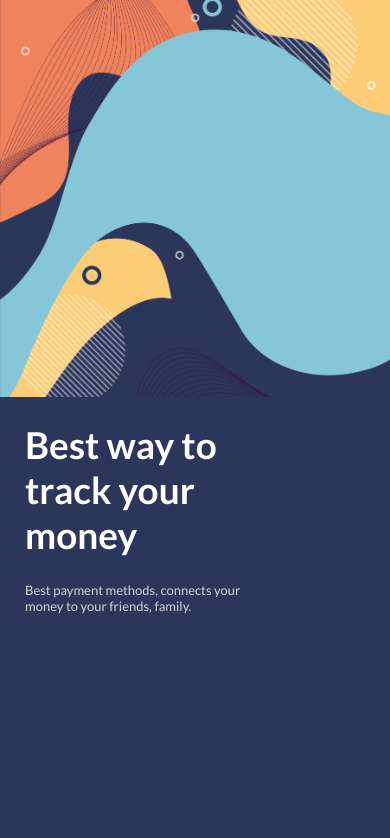
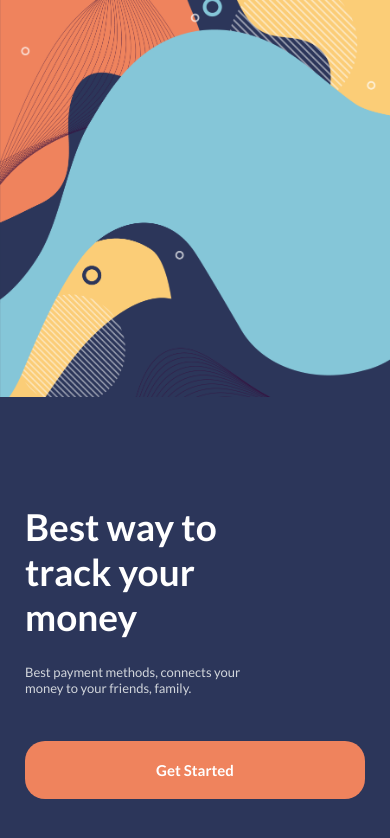
Before and after one commit to Nirushana/money_app, a React Native app: screen / in a window 390 px wide. Shown: the top 838 px of the page. Built offline with nearby package versions, Linux system fonts and the light colour scheme.

Commit message:
Commited

```diff
--- a/Components/Bottons/RegularBotton.tsx
+++ b/Components/Bottons/RegularBotton.tsx
@@ -25,8 +25,10 @@ interface ButtonProps {
 
 const RegularButton: FunctionComponent<ButtonProps> = (props) => {
   return (
-    <ButtonView onPress={props.onPress}>
-      <RegularText>Button</RegularText>
+    <ButtonView onPress={props.onPress} style={props.btnStyles}>
+      <RegularText textStyles={props.textStyles}>{props.children}</RegularText>
     </ButtonView>
   );
 };
+
+export default RegularButton;
--- a/Screens/Welcome.tsx
+++ b/Screens/Welcome.tsx
@@ -6,6 +6,7 @@ import { colors } from "../Components/colors";
 import background from "../assets/bgs/background_v1.png";
 import BigText from "../Components/Text/BigText";
 import SmallText from "../Components/Text/SmallText";
+import RegularBotton from '../Components/Bottons/RegularBotton';
 
 const WelcomeContainer = styled(Container)`
   background-color: ${colors.secondary};
@@ -26,6 +27,7 @@ const BottomSection = styled.View`
   width: 100%;
   padding: 25px;
   flex: 1;
+  justify-content: flex-end;
 `;
 
 const Welcome: FunctionComponent = () => {
@@ -43,6 +45,9 @@ const Welcome: FunctionComponent = () => {
           <SmallText textStyles={{ width: "70%", marginBottom: 25 }}>
             Best payment methods, connects your money to your friends, family.
           </SmallText>
+          <RegularBotton btnStyles={{marginTop: 20, marginBottom: 20}} onPress={() => {}}>
+            Get Started
+          </RegularBotton>
         </BottomSection>
       </WelcomeContainer>
     </>
```
